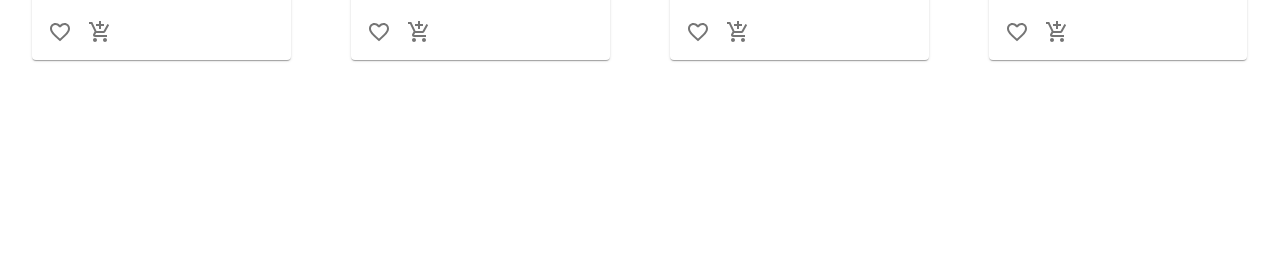
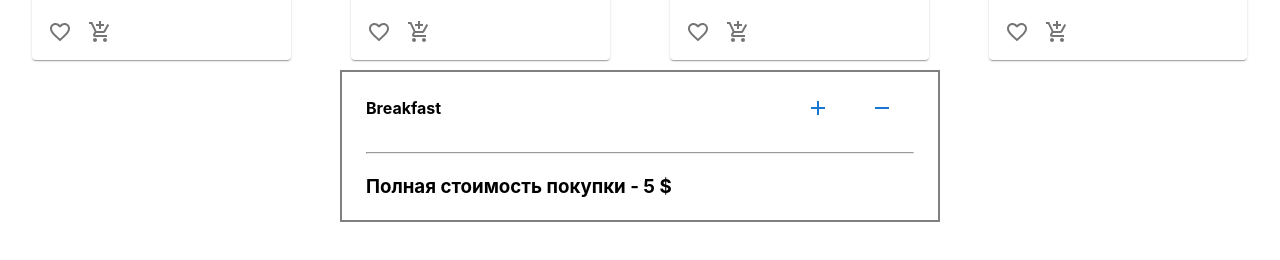
Before and after one commit to Fillinius/petProject_CART_REDUX, a React (Vite) app: page / in a window 1280 px wide. Both pictures are taken after a click on the button 100 px from the left and 416 px from the top of the page. Shown: the part 384-644 px from the top of the page. Built offline with nearby package versions, Linux system fonts and the light colour scheme.

Commit message:
UI корзина

```diff
--- a/src/App.jsx
+++ b/src/App.jsx
@@ -3,12 +3,12 @@ import { initialData } from "./InitialData"
 import { NavBar } from './assets/NavBar'
 import { StoreCard } from './StoreCard'
 import './App.css'
+import { Cart } from "./Cart"
 
 function App() {
   const [products, setProducts] = useState(initialData)
-  console.log(products);
 
-  const cardCount = products.filter(products => products.count > 0)
+  const cartCount = products.filter(products => products.count > 0)
 
   const handleClickFavorite = useCallback((id) => {
     setProducts(products.map(product => {
@@ -24,7 +24,23 @@ function App() {
   const handleClickCart = useCallback((id) => {
     setProducts(
       products.map(product => {
-        if (product.id === id) product.count += 1
+        if (product.id === id) return {
+          ...product,
+          count: product.count += 1
+        }
+        return product
+      })
+
+    )
+  }, [products])
+
+  const handleClickCartMinus = useCallback((id) => {
+    setProducts(
+      products.map(product => {
+        if (product.id === id) return {
+          ...product,
+          count: product.count -= 1
+        }
         return product
       })
 
@@ -34,8 +50,9 @@ function App() {
   return (
     <>
       <div className="container">
-        <NavBar cardCount={cardCount} />
+        <NavBar cartCount={cartCount} />
         <StoreCard products={products} onClickFavorite={handleClickFavorite} onClickCart={handleClickCart} />
+        <Cart cartCount={cartCount} onClickPlus={handleClickCart} onClickMinus={handleClickCartMinus} />
       </div>
     </>
   )
--- /dev/null
+++ b/src/Cart.jsx
@@ -0,0 +1,23 @@
+import { Container, List } from "@mui/material";
+import { Total } from "./Total";
+import { OptionListCard } from "./OptionListCard";
+
+// eslint-disable-next-line react/display-name
+export function Cart(props) {
+  if (!props.cartCount || !Array.isArray(props.cartCount)) return "Something twrong!"
+  if (props.cartCount.length === 0) return " Ваш список покупок пока пуст!"
+  return (
+    <Container maxWidth="sm" style={{ border: "2px solid grey", marginTop: '10px' }}>
+      {props.cartCount.length > 0 && <List>
+        {props.cartCount.map(item => (
+
+          <li key={item.id} ><OptionListCard item={item} props={props} /></li>
+
+        ))}
+      </List>}
+      <hr />
+      <Total cartCount={props.cartCount} />
+    </Container>
+  )
+
+}
--- /dev/null
+++ b/src/OptionListCard.jsx
@@ -0,0 +1,25 @@
+import { Button } from "@mui/material";
+import AddIcon from '@mui/icons-material/Add';
+import RemoveIcon from '@mui/icons-material/Remove';
+// import ClearIcon from '@mui/icons-material/Clear';
+import { memo } from "react";
+
+// eslint-disable-next-line react/display-name
+export const OptionListCard = memo(({ item, props }) => {
+  const style = {
+    display: 'flex',
+    justifyContent: 'space-between',
+    alignItems: 'center',
+  }
+  return (
+    <div style={style}>
+      <p><strong>{item.title} </strong> </p>
+      <div >
+        {/* <p>Count-{item.count}</p> */}
+        <Button onClick={() => props.onClickPlus(item.id)}>{<AddIcon />}</Button>
+        <Button onClick={() => props.onClickMinus(item.id)}>{<RemoveIcon />}</Button>
+        {/* <Button onClick={() => props.onClickRemove(item.id)}>{<ClearIcon />}</Button> */}
+      </div>
+    </div>
+  )
+})
--- /dev/null
+++ b/src/Total.jsx
@@ -0,0 +1,18 @@
+import { memo } from "react";
+
+// eslint-disable-next-line react/display-name
+export const Total = memo(({ cartCount }) => {
+  if (!cartCount || !Array.isArray(cartCount)) return 'Someting trwong'
+
+  const total = cartCount.reduce((acc, item) =>
+
+    (acc + (item.count * item.price))
+
+    , 0)
+  if (!total) return "error"
+  return (
+    <>
+      <h3>Полная стоимость покупки - {total} $</h3>
+    </>
+  )
+})
--- a/src/assets/NavBar.jsx
+++ b/src/assets/NavBar.jsx
@@ -8,8 +8,8 @@ import ProductionQuantityLimitsIcon from '@mui/icons-material/ProductionQuantity
 import ShoppingCartCheckoutIcon from '@mui/icons-material/ShoppingCartCheckout';
 
 // eslint-disable-next-line react/prop-types
-export function NavBar({ cardCount }) {
-  if (!cardCount) return "Somethig twrong"
+export function NavBar({ cartCount }) {
+  if (!cartCount) return "Somethig twrong"
 
   return (
     <Box sx={{ flexGrow: 1 }}>
@@ -19,7 +19,7 @@ export function NavBar({ cardCount }) {
             Store
           </Typography>
           <Button color="inherit">
-            {cardCount.length > 0 ? <ShoppingCartCheckoutIcon /> : <ProductionQuantityLimitsIcon />}
+            {cartCount.length > 0 ? <ShoppingCartCheckoutIcon /> : <ProductionQuantityLimitsIcon />}
           </Button>
         </Toolbar>
       </AppBar>
```
